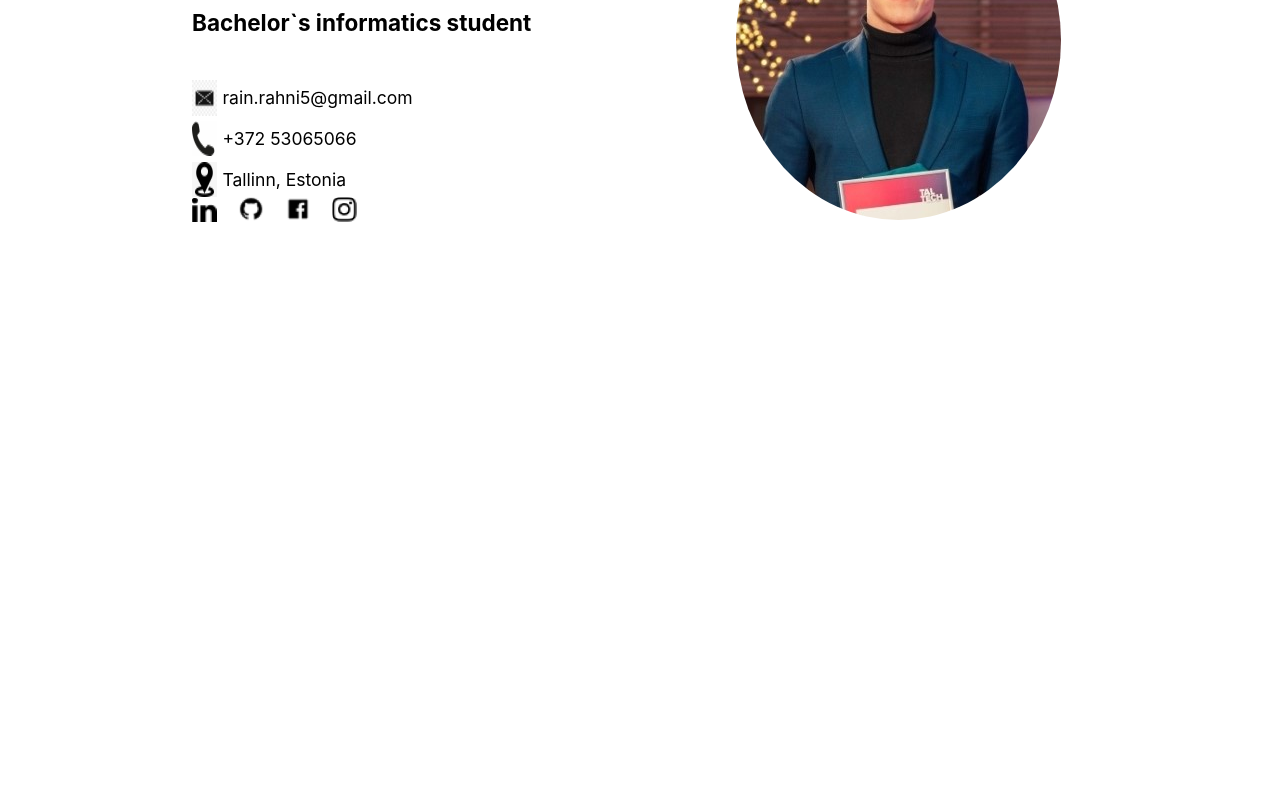
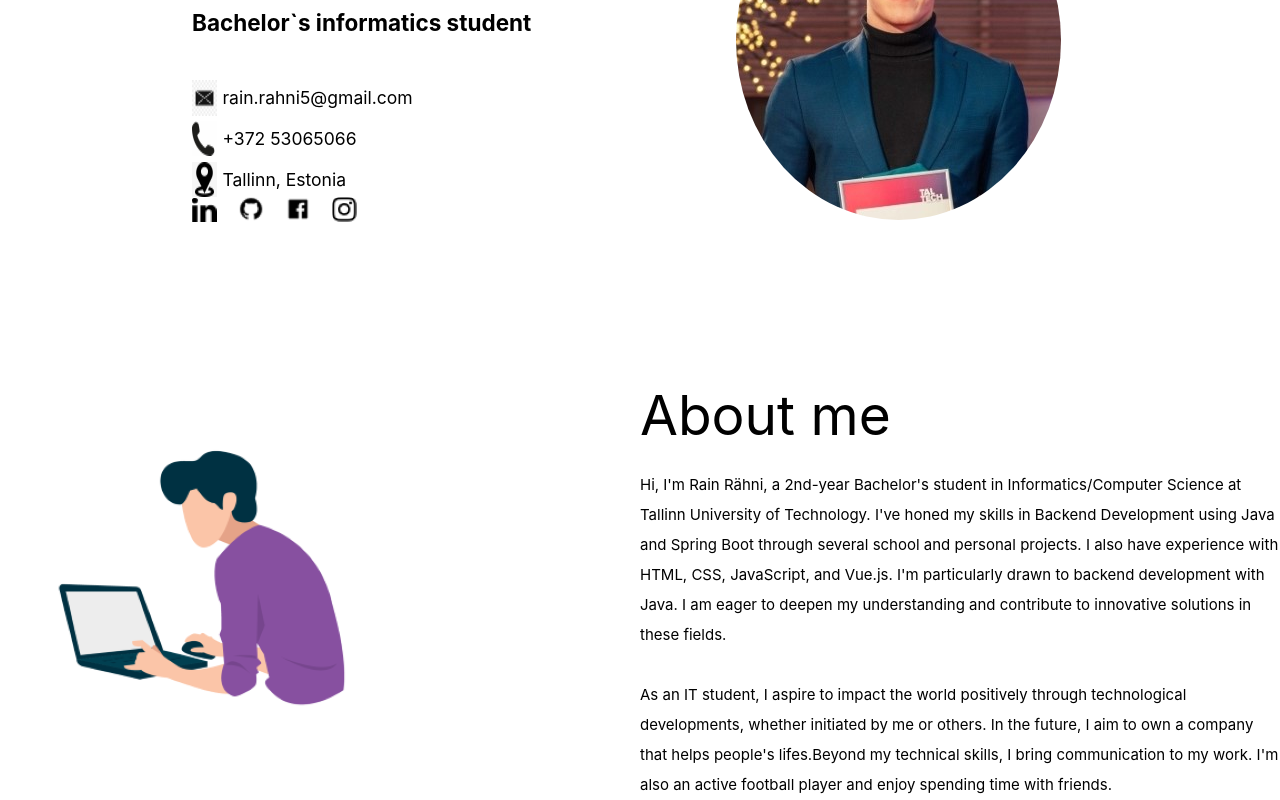
Before and after one commit to RainRahni/cv-rainhni, a Vue app: page / in a window 1280 px wide. Shown: the part 283-1083 px from the top of the page. Before the commit the page ends 800 px from the top, so only its background shows below. Built offline with nearby package versions, Linux system fonts and the light colour scheme.

Commit message:
add about view, W.I.P.

```diff
--- /dev/null
+++ b/src/components/About.vue
@@ -0,0 +1,34 @@
+<template>
+  <main>
+    <div>
+      <img src="src/assets/coder.png">
+    </div>
+    <div>
+      <h1> About me</h1>
+      <p>
+        Hi, I'm Rain Rähni, a 2nd-year Bachelor's student in Informatics/Computer Science at Tallinn University of
+        Technology. I've honed my skills in Backend Development using Java and Spring Boot through several school
+        and personal projects. I also have experience with HTML, CSS, JavaScript, and Vue.js. I'm particularly drawn
+        to backend development with Java. I am eager to deepen my understanding and contribute to innovative solutions
+        in these fields.
+      </p>
+      <br>
+      <p>
+        As an IT student, I aspire to impact the world positively through technological developments, whether initiated by me or others. In the future, I aim to own a company
+        that helps people's lifes.Beyond my technical skills, I bring communication to my work. I'm also an active
+        football player and enjoy spending time with friends.
+      </p>
+    </div>
+  </main>
+</template>
+<style>
+main {
+  display: grid;
+  grid-template-columns: 1fr 1fr;
+  color: black;
+  line-height: 2;
+}
+</style>
+<script>
+
+</script>
--- a/src/views/HomeView.vue
+++ b/src/views/HomeView.vue
@@ -6,15 +6,23 @@
         <Introduction />
       </div>
     </section>
+    <section class="about">
+      <div class="container">
+        <About />
+      </div>
+    </section>
 </template>
 <style>
 
 .intro {
   margin-left: 15%;
   padding-top: 10%;
+  padding-bottom: 10%;
 }
 </style>
 <script setup>
 
 import Introduction from "@/components/Introduction.vue";
+import About from "@/components/About.vue";
+
 </script>
```
Also changed, not shown: src/assets/coder.png (added).
